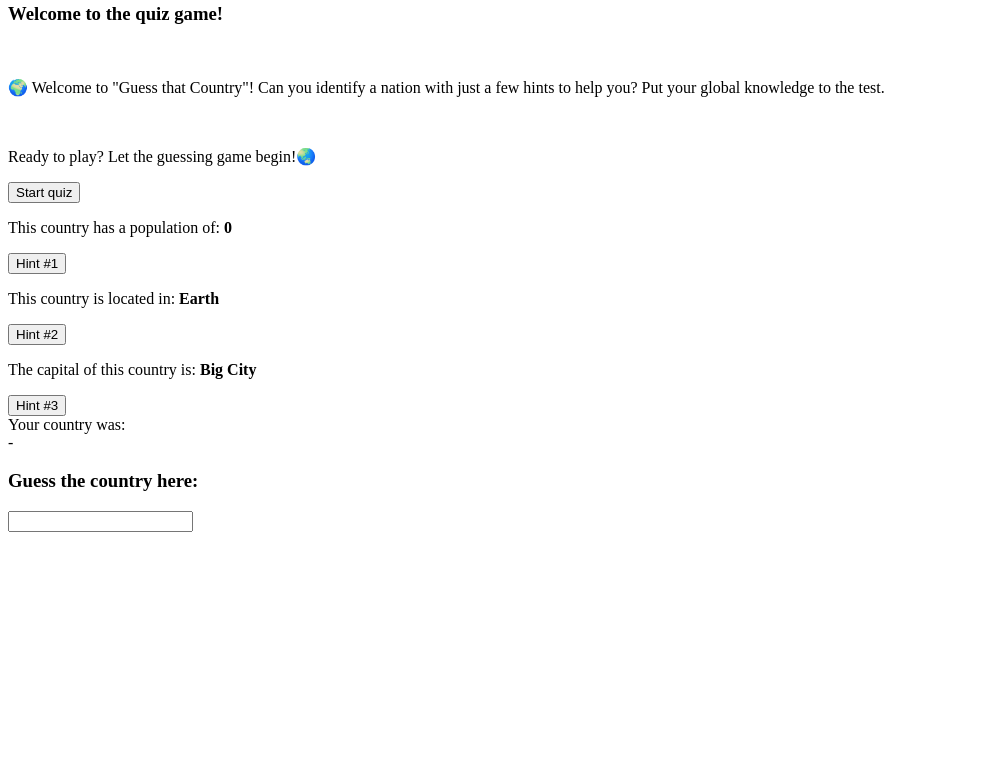
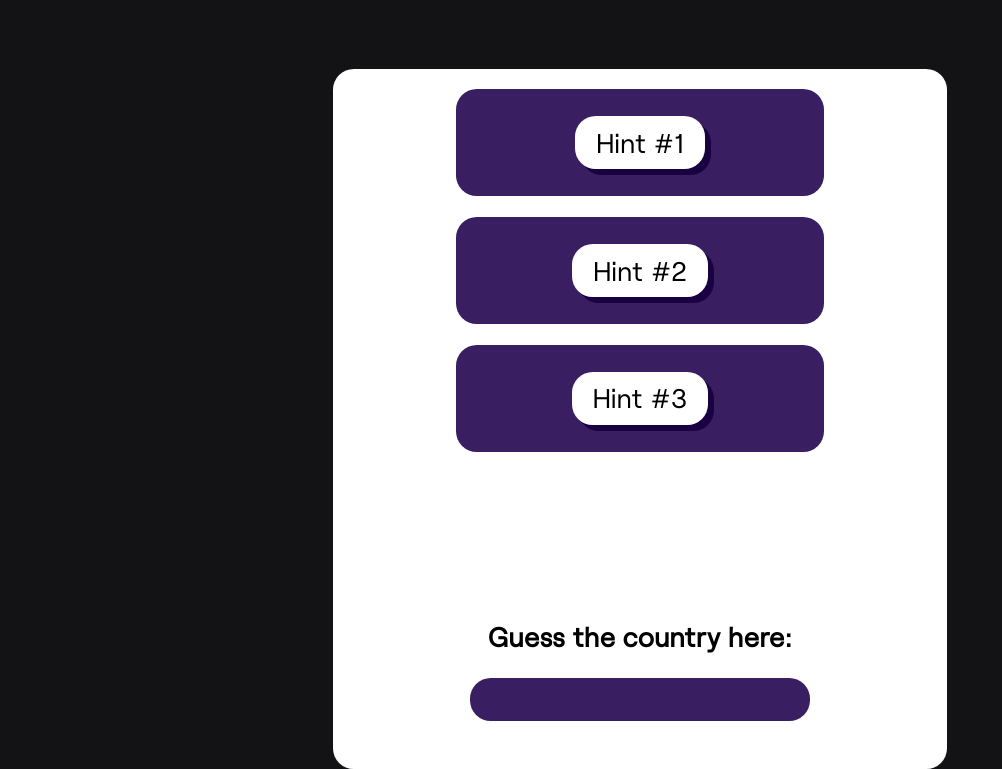
Before and after one commit to PeterPiv/country-guessing-game, a plain HTML site: page index.html in a window 1280 px wide. Shown: the part 77-846 px from the top of the page, without its empty margins (0-1002 px from the left). Before the commit the page ends 800 px from the top, so only its background shows below. Drawn offline with Linux system fonts and the light colour scheme; the site is published under a folder, as on GitHub Pages, so addresses that start at the root find nothing; files whose address does not match are found by name.

Commit message:
minor change

```diff
--- a/index.html
+++ b/index.html
@@ -3,10 +3,10 @@
   <head>
     <meta charset="UTF-8" />
     <meta name="viewport" content="width=device-width, initial-scale=1.0" />
-    <link rel="stylesheet" href="/reset.css" />
-    <link rel="stylesheet" href="/global.css" />
-    <link rel="stylesheet" href="/popup.css" />
-    <link rel="stylesheet" href="/game.css" />
+    <link rel="stylesheet" href="css/reset.css" />
+    <link rel="stylesheet" href="css/global.css" />
+    <link rel="stylesheet" href="css/popup.css" />
+    <link rel="stylesheet" href="css/game.css" />
     <title>Counties quiz</title>
   </head>
   <body>
```
Also changed, not shown: css/game.css (renamed from game.css), css/global.css (renamed from global.css), css/popup.css (renamed from popup.css), css/reset.css (renamed from reset.css).
